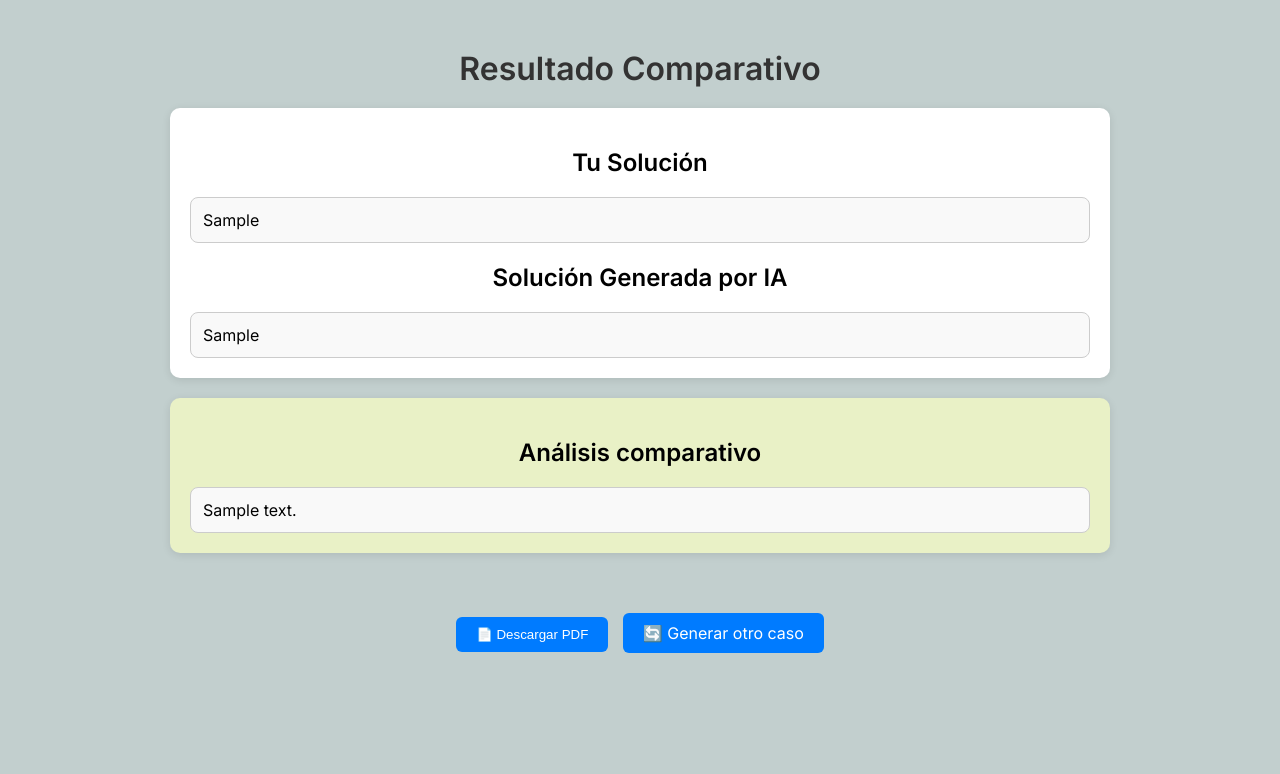
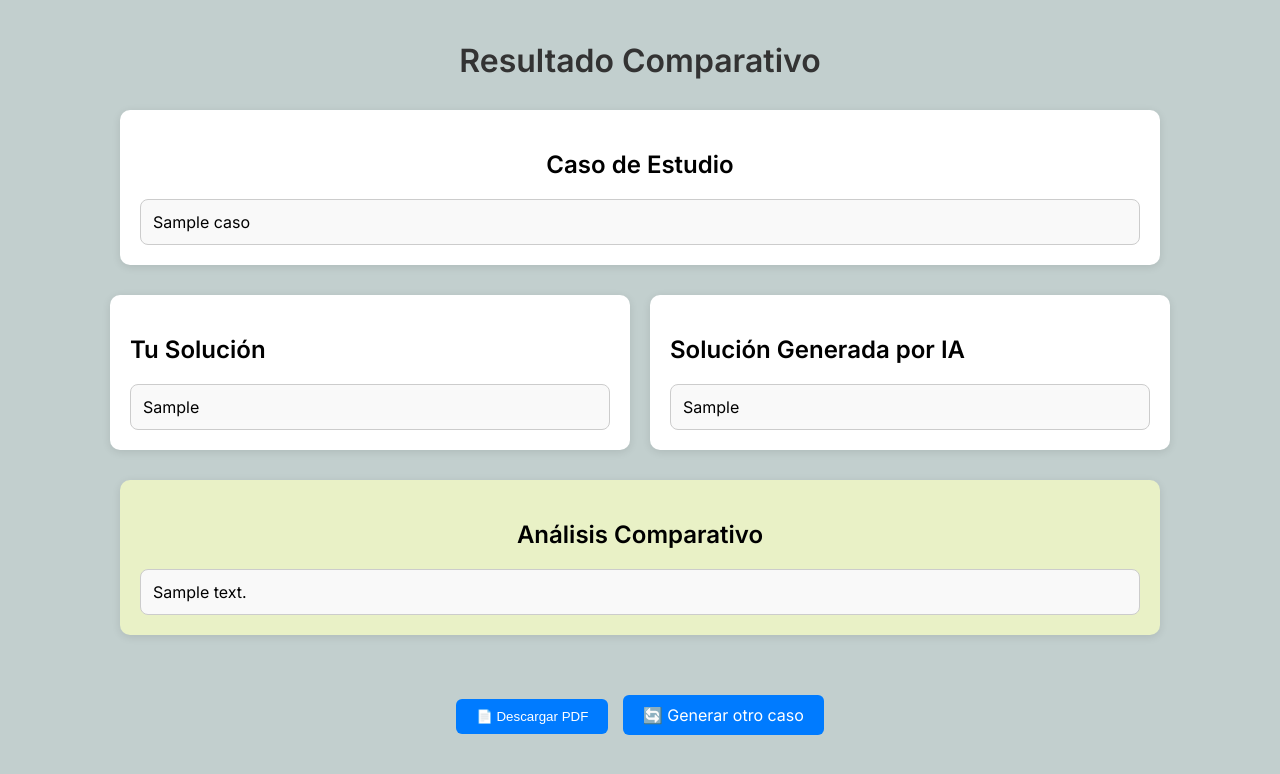
Before and after one commit to alwxav98/iso42010, a Flask app: template templates/resultado.html in a window 1280 px wide. Shown: the top 774 px of the page. Run offline with Flask 3, Linux system fonts and the light colour scheme; the template is opened without the code that fills it: most values are stand-ins (such as "Sample title", 1, 10 or a date in 2020).

Commit message:
Update resultado.html

```diff
--- a/templates/resultado.html
+++ b/templates/resultado.html
@@ -9,7 +9,13 @@
             font-family: 'Inter', sans-serif;
             background-color: #C2CFCE;
             padding: 20px;
+            margin: 0;
+        }
+
+        h1 {
             text-align: center;
+            color: #333;
+            margin-bottom: 30px;
         }
 
         .box {
@@ -17,8 +23,26 @@
             padding: 20px;
             border-radius: 10px;
             box-shadow: 0 2px 8px rgba(0,0,0,0.1);
-            margin: 20px auto;
-            max-width: 900px;
+            margin: 0 auto 30px auto;
+            max-width: 1000px;
+        }
+
+        .row {
+            display: flex;
+            flex-direction: row;
+            gap: 20px;
+            justify-content: center;
+            flex-wrap: wrap;
+        }
+
+        .column {
+            flex: 1;
+            min-width: 400px;
+            max-width: 480px;
+            background: white;
+            padding: 20px;
+            border-radius: 10px;
+            box-shadow: 0 2px 8px rgba(0,0,0,0.1);
         }
 
         .box2 {
@@ -26,13 +50,8 @@
             padding: 20px;
             border-radius: 10px;
             box-shadow: 0 2px 8px rgba(0,0,0,0.1);
-            margin: 20px auto;
-            max-width: 900px;
-        }
-
-        h1 {
-            margin-bottom: 20px;
-            color: #333;
+            margin: 30px auto;
+            max-width: 1000px;
         }
 
         .section {
@@ -70,33 +89,45 @@
             margin-top: 40px;
             text-align: center;
         }
-
     </style>
 </head>
 <body>
     <h1>Resultado Comparativo</h1>
 
+    <!-- Caso de estudio -->
     <div class="box">
+        <h2 style="text-align: center;">Caso de Estudio</h2>
+        <div class="section">
+            {{ caso|safe }}
+        </div>
+    </div>
+
+    <!-- Soluciones en dos columnas -->
+    <div class="row">
+        <div class="column">
             <h2>Tu Solución</h2>
             <div class="section">
                 {{ solucion_usuario|safe }}
             </div>
+        </div>
 
+        <div class="column">
             <h2>Solución Generada por IA</h2>
             <div class="section">
                 {{ solucion_ia|safe }}
             </div>
         </div>
+    </div>
 
+    <!-- Análisis comparativo -->
     <div class="box2">
-        <h2>Análisis comparativo</h2>
+        <h2 style="text-align: center;">Análisis Comparativo</h2>
         <div class="section">
             {{ analisis|safe }}
         </div>
     </div>
 
-
-</body>
+    <!-- Botones -->
     <footer>
         <form method="POST" action="/descargar_pdf" style="display: inline-block;">
             <textarea name="caso" hidden>{{ caso }}</textarea>
@@ -108,5 +139,5 @@
 
         <a href="/" style="margin-left: 10px;">🔄 Generar otro caso</a>
     </footer>
-
+</body>
 </html>
```
Lines whose indentation alone changed are shown as unchanged.
